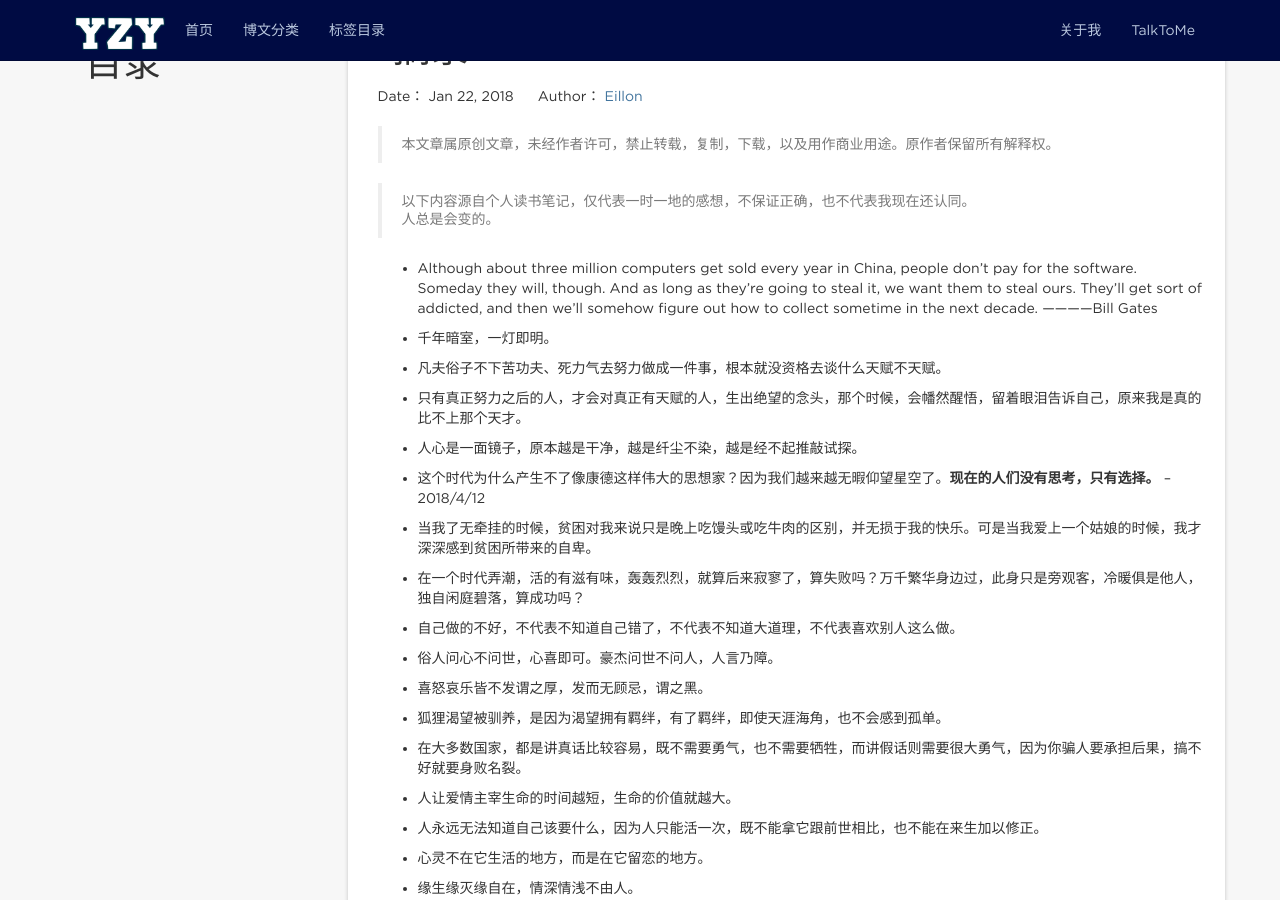
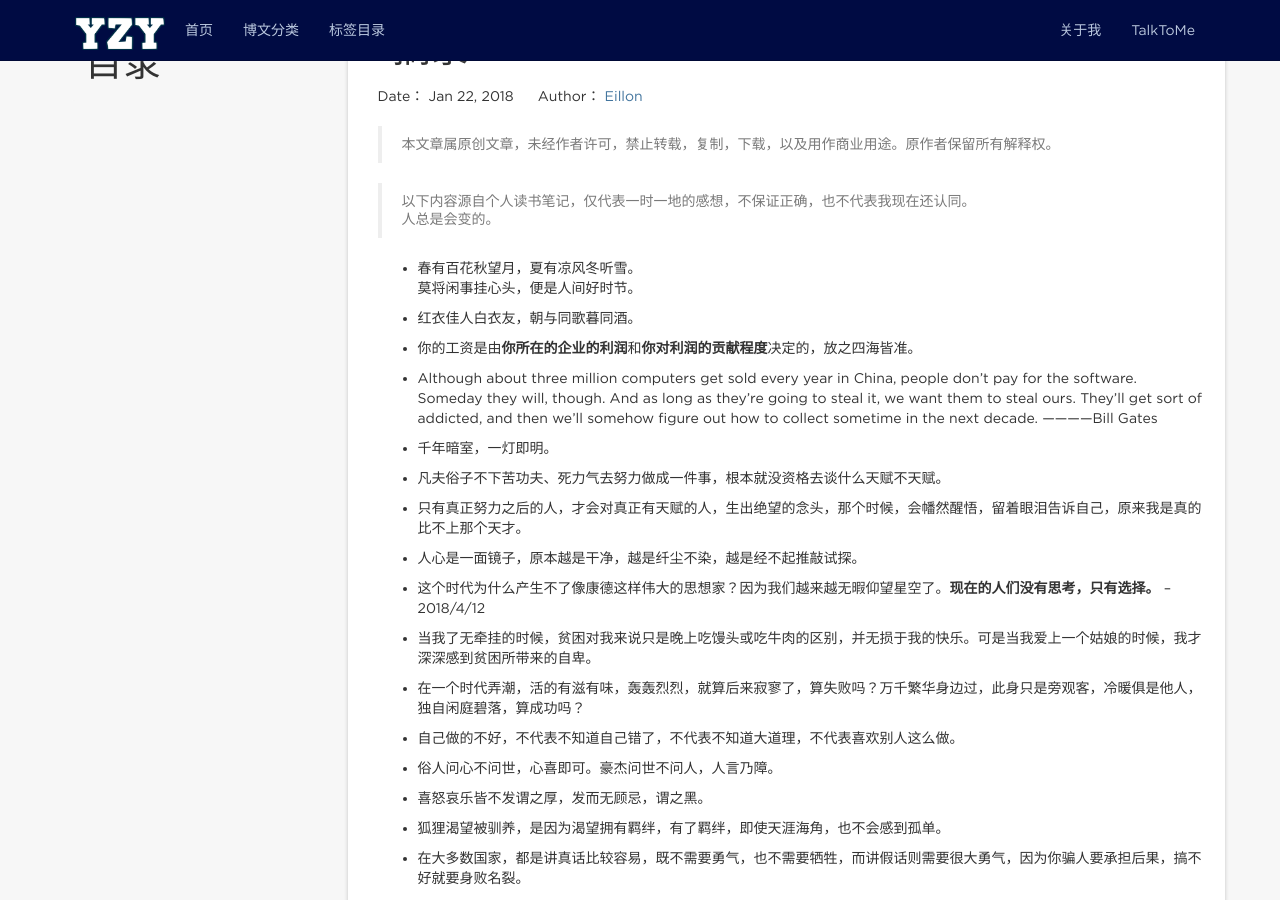
Before and after one commit to eillon/eillon.github.io, a Jekyll site: the page built from _posts/2018-01-23-摘录.md, in a window 1280 px wide and 900 px high, scrolled down 337 px. Built offline with Jekyll 4.4.1, drawn with Linux system fonts in a browser that asks for light colours; nearby versions of some CDN libraries; comment, search, counter and statistics services are not loaded.

Commit message:
2018-4-27

```diff
--- a/_posts/2018-01-23-摘录.md
+++ b/_posts/2018-01-23-摘录.md
@@ -13,6 +13,13 @@ tags: [摘录, 持续更新]
 <br> 人总是会变的。
 
 <!-- more -->
+
+* 春有百花秋望月，夏有凉风冬听雪。<br/>
+  莫将闲事挂心头，便是人间好时节。
+
+* 红衣佳人白衣友，朝与同歌暮同酒。
+
+* 你的工资是由**你所在的企业的利润**和**你对利润的贡献程度**决定的，放之四海皆准。
 
 * Although about three million computers get sold every year in China, people don't pay for the software. Someday they will, though. And as long as they're going to steal it, we want them to steal ours. They'll get sort of addicted, and then we'll somehow figure out how to collect sometime in the next decade.  ————Bill Gates
 
```
Also changed, not shown: _drafts/2018-4-26-人工智能有感.md (added, +11 -0 lines), _drafts/2018-04-11-华为笔试.md (renamed from _posts/2018-04-11-华为笔试.md).
